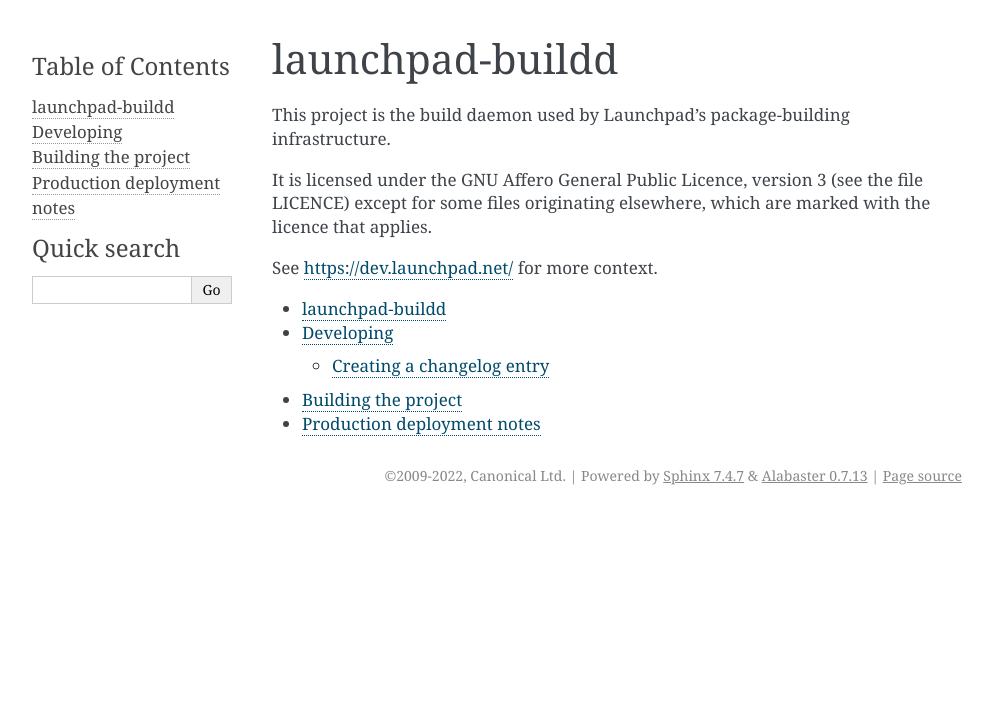
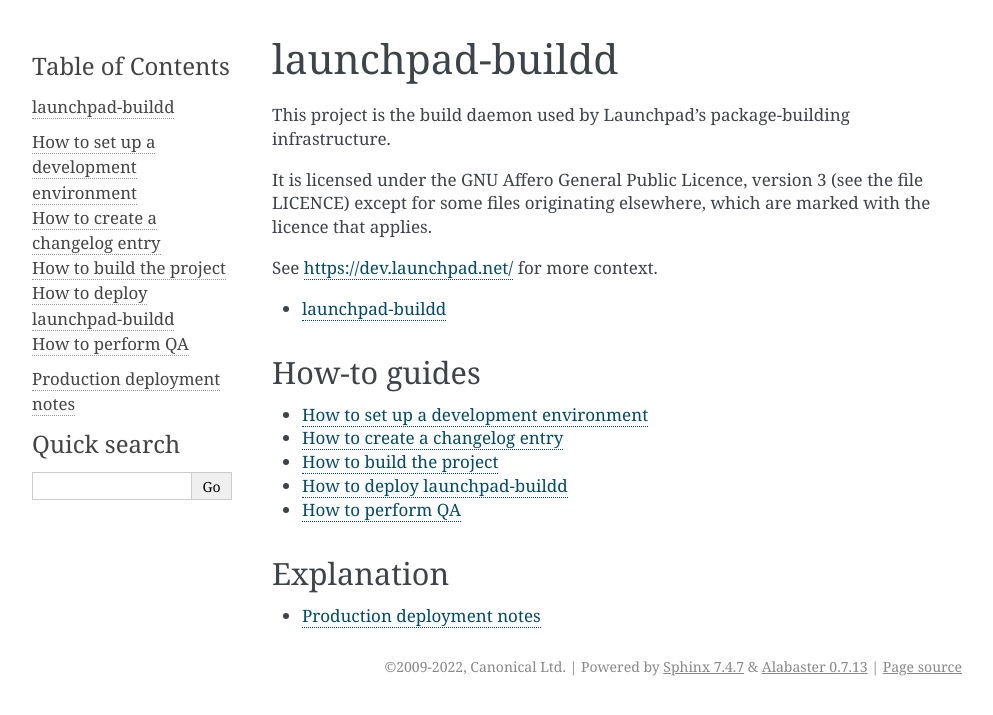
Before and after one commit to jugmac00/launchpad-buildd, a Sphinx documentation site: the page built from docs/index.rst, in a window 1280 px wide. Shown: the top 715 px of the page, without its empty margins (148-1141 px from the left). Built offline with Sphinx 7.4.7, drawn with Linux system fonts in a browser that asks for light colours.

Commit message:
Introduce the Diátaxis documentation framework
cf https://diataxis.fr/

Also, move `deployment` documentation from wiki to this repository.

```diff
--- a/docs/building.rst
+++ b/docs/how-to/building.rst
@@ -1,5 +1,5 @@
-Building the project
-********************
+How to build the project
+************************
 
 In order to build the package you need ``dpkg-dev`` and ``fakeroot``.
 
--- /dev/null
+++ b/docs/how-to/deployment.rst
@@ -0,0 +1,29 @@
+How to deploy launchpad-buildd
+******************************
+
+The following steps need to be performed before `Upgrading the builders
+<https://wiki.canonical.com/InformationInfrastructure/ISO/BuildInfrastructure/BuilddFixing>`_.
+
+1. Ensure everything has been merged to master.
+
+2. Create a new release branch, based on master.
+
+3. Run ``DEBEMAIL="<email address>" DEBFULLNAME="<name>" dch -rD bionic``.
+   The later recipe build will prepend the correct preamble for each Ubuntu release.
+
+4. Commit and push this branch, open a MergeProposal for review.
+
+5. Once the release branch has merged to master,
+   tag the release commit and check https://code.launchpad.net/~launchpad/+recipe/launchpad-buildd-daily
+   for the recipe build to happen.
+   You can start a build if required.
+
+6. Upgrade the dogfood builders
+   (you may need someone on the LP team with permissions to help with this;
+   see `documentation <https://wiki.canonical.com/InformationInfrastructure/ISO/BuildInfrastructure/BuilddFixing#Upgrading_launchpad-buildd_in_scalingstack>`_).
+
+7. Perform QA
+
+8. File an upgrade RT (`sample <https://portal.admin.canonical.com/C135751>`_),
+   noting the version number and possibly multiple suites/releases
+   (`IS procedure <https://wiki.canonical.com/InformationInfrastructure/ISO/BuildInfrastructure/BuilddFixing>`_).
--- a/docs/developing.rst
+++ b/docs/how-to/developing.rst
@@ -1,5 +1,5 @@
-Developing
-**********
+How to set up a development environment
+***************************************
 
 First of all, it is recommended that you create an lxc container, since the
 following steps will make changes in your system. And since some build types
@@ -28,14 +28,3 @@
 
 More information on how to integrate it with Launchpad can be found here:
 https://dev.launchpad.net/Soyuz/HowToDevelopWithBuildd
-
-
-Creating a changelog entry
---------------------------
-
-In order to create a changelog entry in ``debian/changelog``,
-you need to run ``dch`` from the ``devscripts`` package.
-
-.. code:: bash
-
-    dch -U
--- a/docs/index.rst
+++ b/docs/index.rst
@@ -20,6 +20,24 @@
    :maxdepth: 2
 
    self
-   developing
-   building
-   deployment
+
+How-to guides
+-------------
+
+.. toctree::
+   :maxdepth: 1
+
+   how-to/developing
+   how-to/changelog_entry
+   how-to/building
+   how-to/deployment
+   how-to/qa
+
+
+Explanation
+-----------
+
+.. toctree::
+   :maxdepth: 1
+
+   explanation/deployment
```
Also changed, not shown: docs/how-to/changelog_entry.rst (added, +20 -0 lines), docs/how-to/qa.rst (added, +11 -0 lines), docs/explanation/deployment.rst (renamed from docs/deployment.rst).
